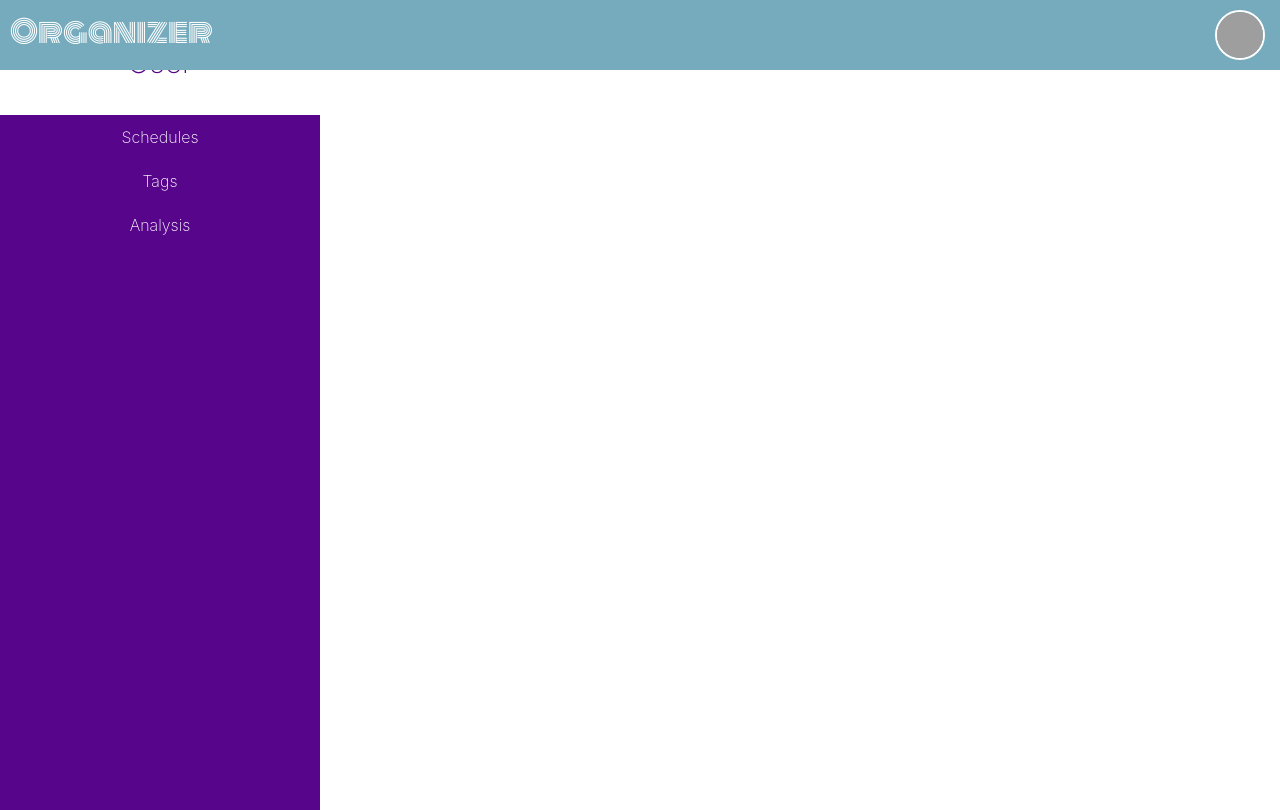
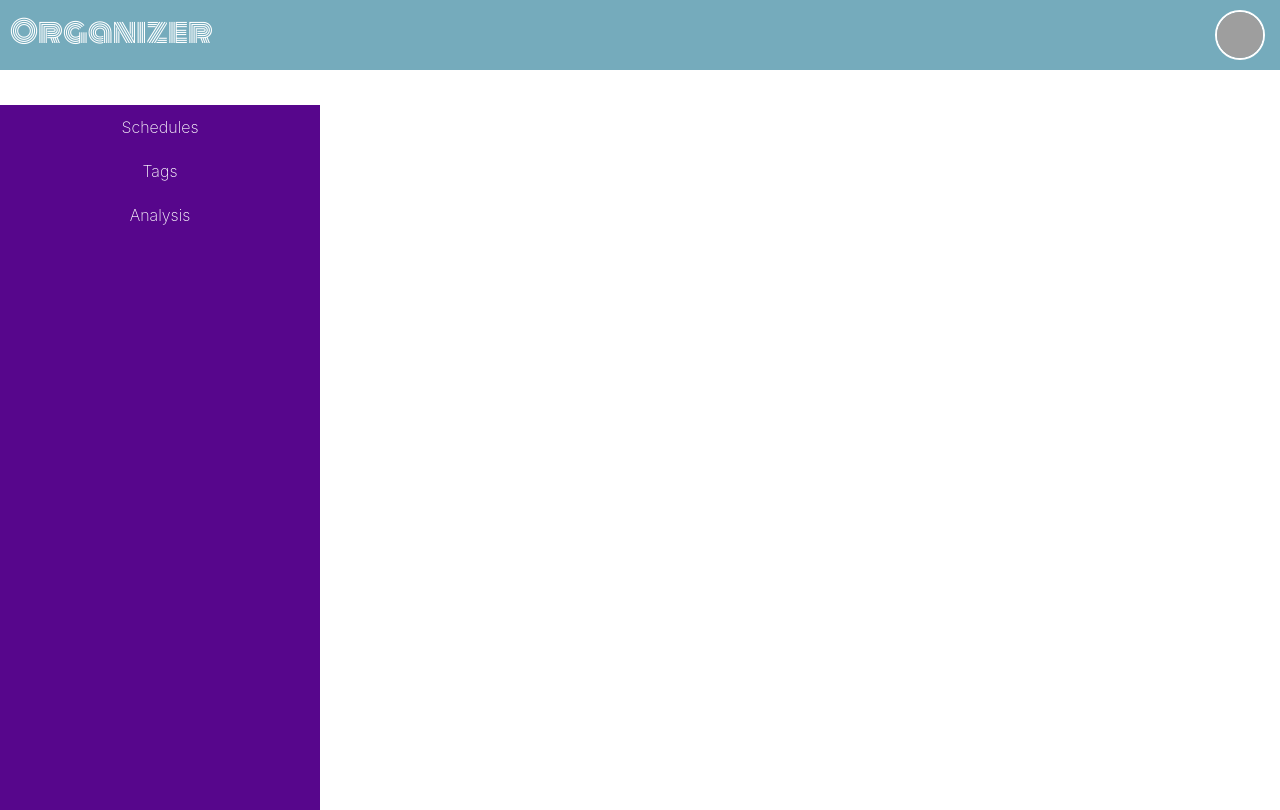
Before and after one commit to software-assignments-spring2021/spring-2019-organizer, a React (Create React App) app in the folder client/: page / in a window 1280 px wide. Built offline with nearby package versions, Linux system fonts and the light colour scheme; grey boxes are pictures that could not be loaded.

Commit message:
fixed error

```diff
--- a/client/src/components/Schedule.js
+++ b/client/src/components/Schedule.js
@@ -38,24 +38,7 @@ class Schedule extends Component {
     });
   }
 
-  // sortTasks() {
-  //   let newSchedules = this.state.schedules;
-  //   for (let task of this.state.tasks) {
-  //     const date = task['date'];
-  //     if (newSchedules[date] === undefined) {
-  //       newSchedules[date] = {tasks: [task]};
-  //     } else {
-  //       newSchedules[date].tasks.push(task);
-  //     }
-  //   }
-  //   this.setState({
-  //     schedules: newSchedules
-  //   });
-  //   console.log(this.state.schedules);
-  // }
-
   render() {
-    // this.sortTasks();
     return (
       <div className="Schdule">
         <Events eventArray={testArray}/>
@@ -63,7 +46,7 @@ class Schedule extends Component {
         { Object.keys(this.state.schedules).map((key, index) =>
             <TimeBlock
             date={key}
-            tasks={this.state.schedules[key]['tasks']}
+            tasks={this.state.schedules[key]}
             handleDone={this.handleDone.bind(this)}
             />
         ) }
--- a/client/src/components/TableContent.js
+++ b/client/src/components/TableContent.js
@@ -64,7 +64,7 @@ class TableContent extends Component {
             <p contentEditable="false" ref='Name' onBlur={this.handleEstimatedBlur}> {this.props.name}</p>
           </Col>
           <Col>
-            <p contentEditable="false" ref='Estimated' onBlur={this.handleDuedateBlur}> {this.props.estimated}</p>
+            <p contentEditable="false" ref='Estimated' onBlur={this.handleDuedateBlur}> {this.props.estimated} Hours</p>
           </Col>
           <Col>
             <Button variant="success" size="sm" onClick={this.props.handleDone}>Done</Button>
--- a/client/src/components/TimeBlock.js
+++ b/client/src/components/TimeBlock.js
@@ -9,7 +9,6 @@ class TimeBlock extends Component {
 		super();
 		this.state={
 			date: props.date,
-
 			tasks: props.tasks
 		};
 	}
@@ -81,17 +80,17 @@ class TimeBlock extends Component {
 
   render() {
 		return (
-			<Card id = "cardlook">
+			<Card id="cardlook" className="text-left">
 				<Card.Header as="h5">
-					{this.state.scheduleDate}
+					{this.state.date}
 				</Card.Header>
 
 				<Card.Body>
 					<Card.Title>
 						<Row>
+							<Col>Subject</Col>
 							<Col>Required</Col>
 							<Col>Estimated Time</Col>
-							<Col>Due</Col>
 							<Col>
 								<Change task={null}/>
 							</Col>
--- a/client/src/css/sidebar.css
+++ b/client/src/css/sidebar.css
@@ -1,11 +1,11 @@
 #sidebar {
-  position: absolute;
-  top:10px;
+  position: fixed;
+  top:0px;
   left:0px;
   display: block;
   float: left;
   width: 25%;
-  height: 100vh;
+  height: 120vh;
   background-color: #57068C;
   color: #ffffff;
   text-align: center;
```
